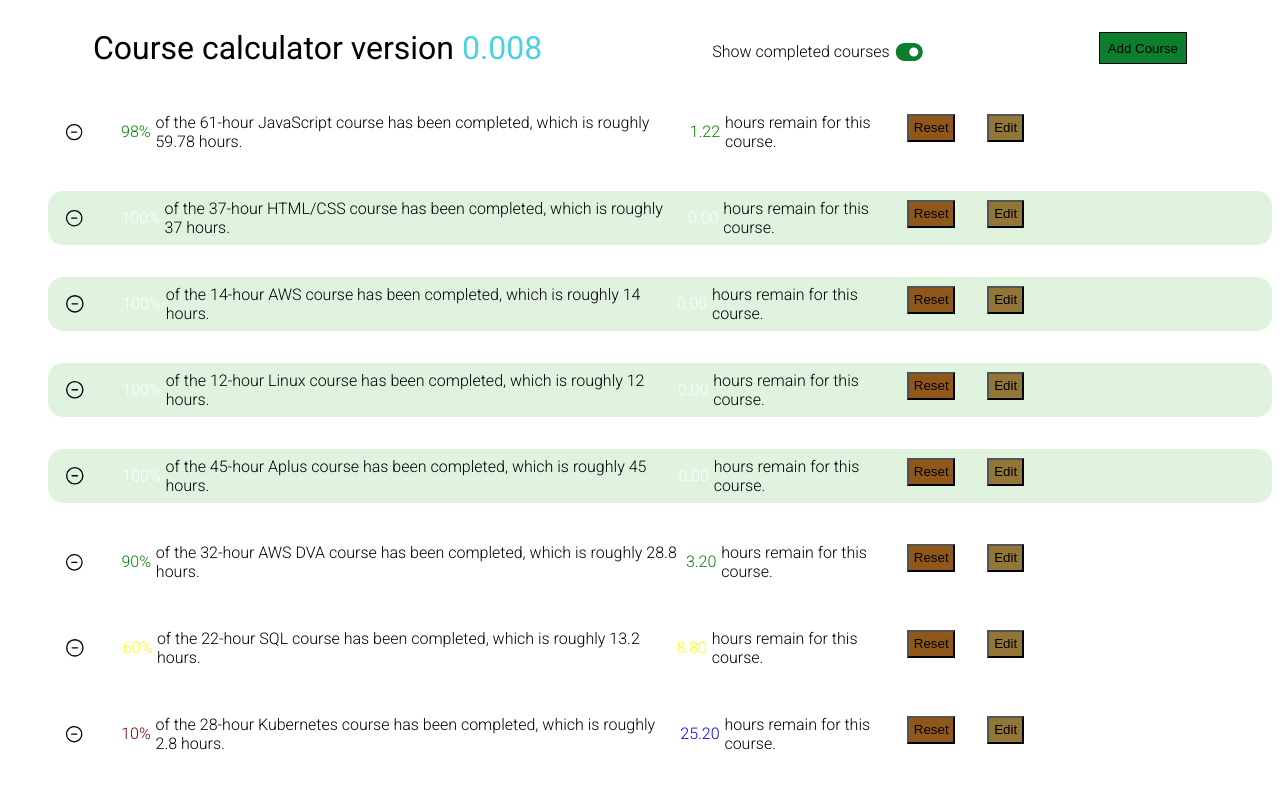
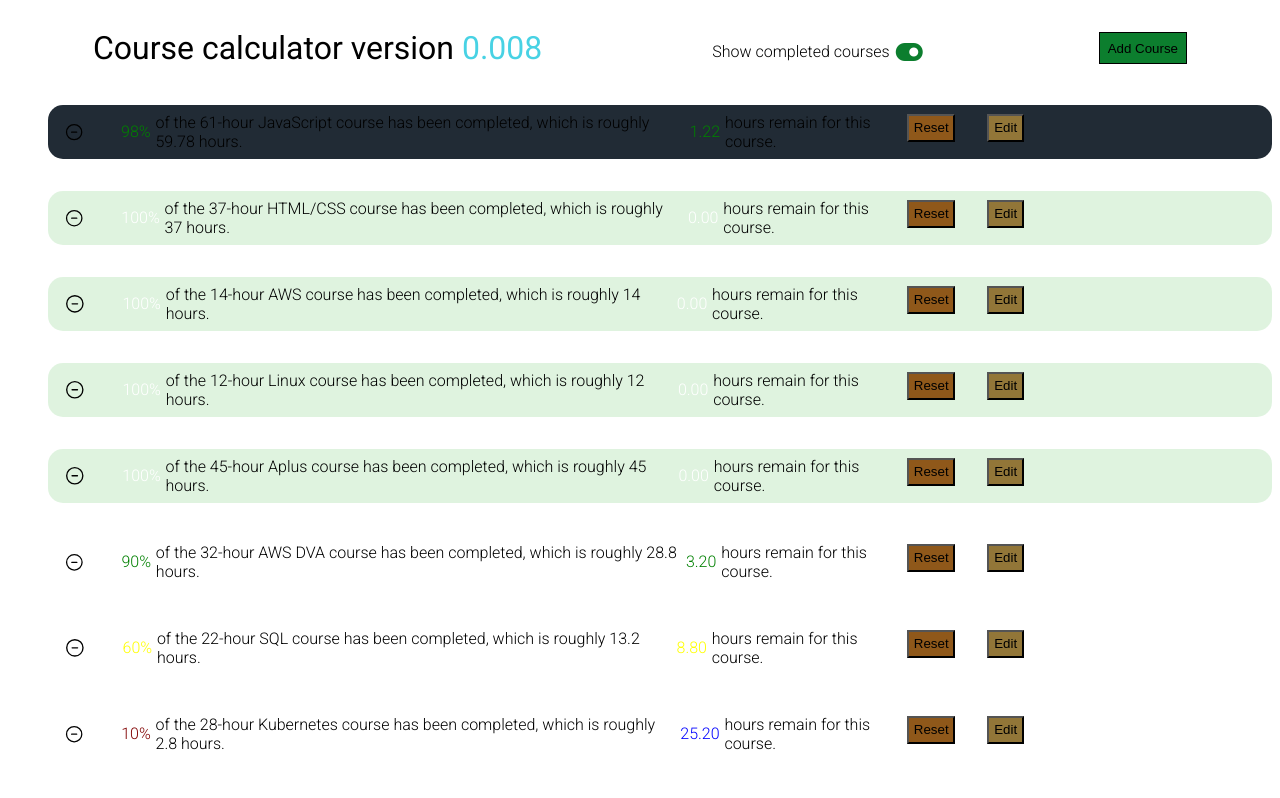
Before and after one commit to armoredchimp/early-course-calc, a plain HTML site: page index.html in a window 1280 px wide. In both pictures the pointer is over the item 660 px from the left and 131 px from the top of the page. Shown: the top 798 px of the page. Drawn offline with Linux system fonts and the light colour scheme.

Commit message:
ver 0.008c

```diff
--- a/script.js
+++ b/script.js
@@ -243,7 +243,7 @@ const courseLoad = function (displayCourses, allCourses) {
     let colorP = percentColor(course.progress);
     let backgroundColor =
       course.progress === 100 ? "rgba(159, 219, 159, 0.336) ;" : "";
-    let courseR = `<div style="display: flex; justify-content: space-between; background-color: ${backgroundColor}; border-radius: 15px; padding: 0.5rem; padding-left: 1rem; width: 100%;">
+    let courseR = `<div class="course-line" style="display: flex; justify-content: space-between; background-color: ${backgroundColor}; border-radius: 15px; padding: 0.5rem; padding-left: 1rem; width: 100%;">
     <div style="display: flex; align-items: center; gap: 0.3rem; font-size: 1rem;"><svg xmlns="http://www.w3.org/2000/svg" fill="none" viewBox="0 0 24 24" stroke-width="1.5" stroke="currentColor" class="minus-icon">
     <path stroke-linecap="round" stroke-linejoin="round" d="M15 12H9m12 0a9 9 0 11-18 0 9 9 0 0118 0z" />
     </svg><span style="color: ${colorP};">${course.progress}%</span> of the ${
--- a/styles.css
+++ b/styles.css
@@ -7,6 +7,10 @@ li {
   display: flex;
   align-items: center;
   gap: 0.3rem;
+}
+li:hover {
+  background-color: #212b35;
+  border-radius: 15px;
 }
 ul {
   list-style: none;
```
Also changed, not shown: readme.txt.
